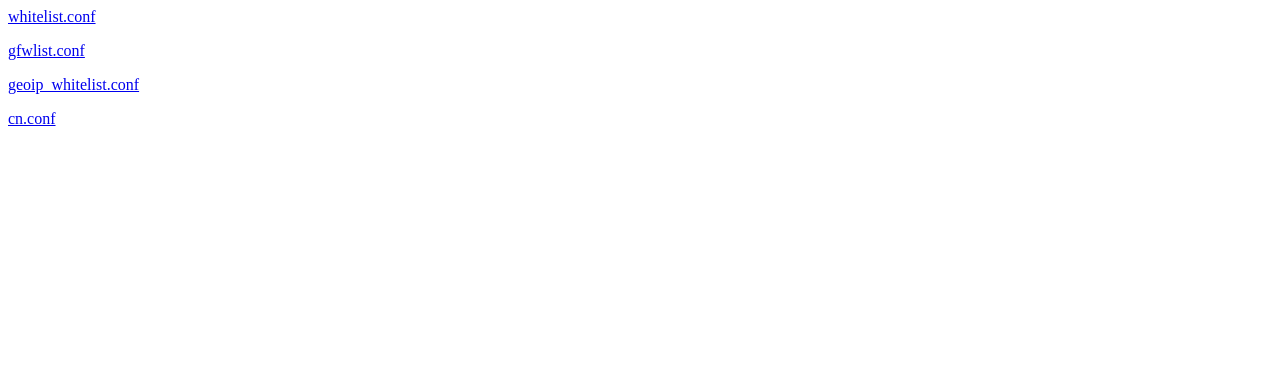
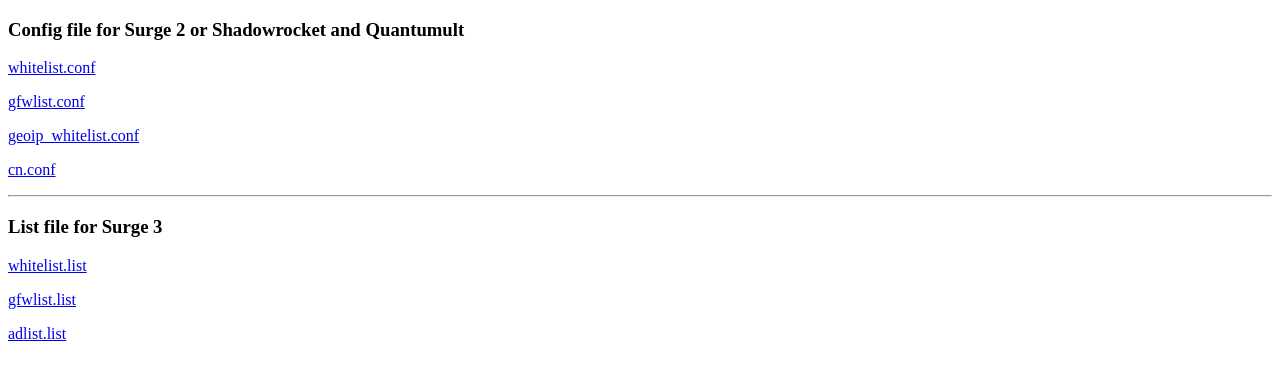
Before and after one commit to R0uter/ss.conf-for-surge, a plain HTML site: page gh-pages/index.html in a window 1280 px wide. Drawn offline with Linux system fonts and the light colour scheme.

Commit message:
add list file for surge3

```diff
--- a/gh-pages/index.html
+++ b/gh-pages/index.html
@@ -5,6 +5,7 @@
     <title>Surge-ssconfigs</title>
 </head>
 <body>
+<h3>Config file for Surge 2 or Shadowrocket and Quantumult</h3>
 <a href="whitelist.conf" target="_blank">whitelist.conf</a>
 <p>
 <a href="gfwlist.conf" target="_blank">gfwlist.conf</a>
@@ -12,5 +13,13 @@
 <a href="geoip_whitelist.conf" target="_blank">geoip_whitelist.conf</a>
 <p>
 <a href="cn.conf" target="_blank">cn.conf</a>
+<hr>
+<h3>List file for Surge 3</h3>
+<a href="whitelist.list" target="_blank">whitelist.list</a>
+<p>
+<a href="gfwlist.list" target="_blank">gfwlist.list</a>
+<p>
+<a href="adlist.list" target="_blank">adlist.list</a>
+
 </body>
 </html>
```
Also changed, not shown: 1 other file.
